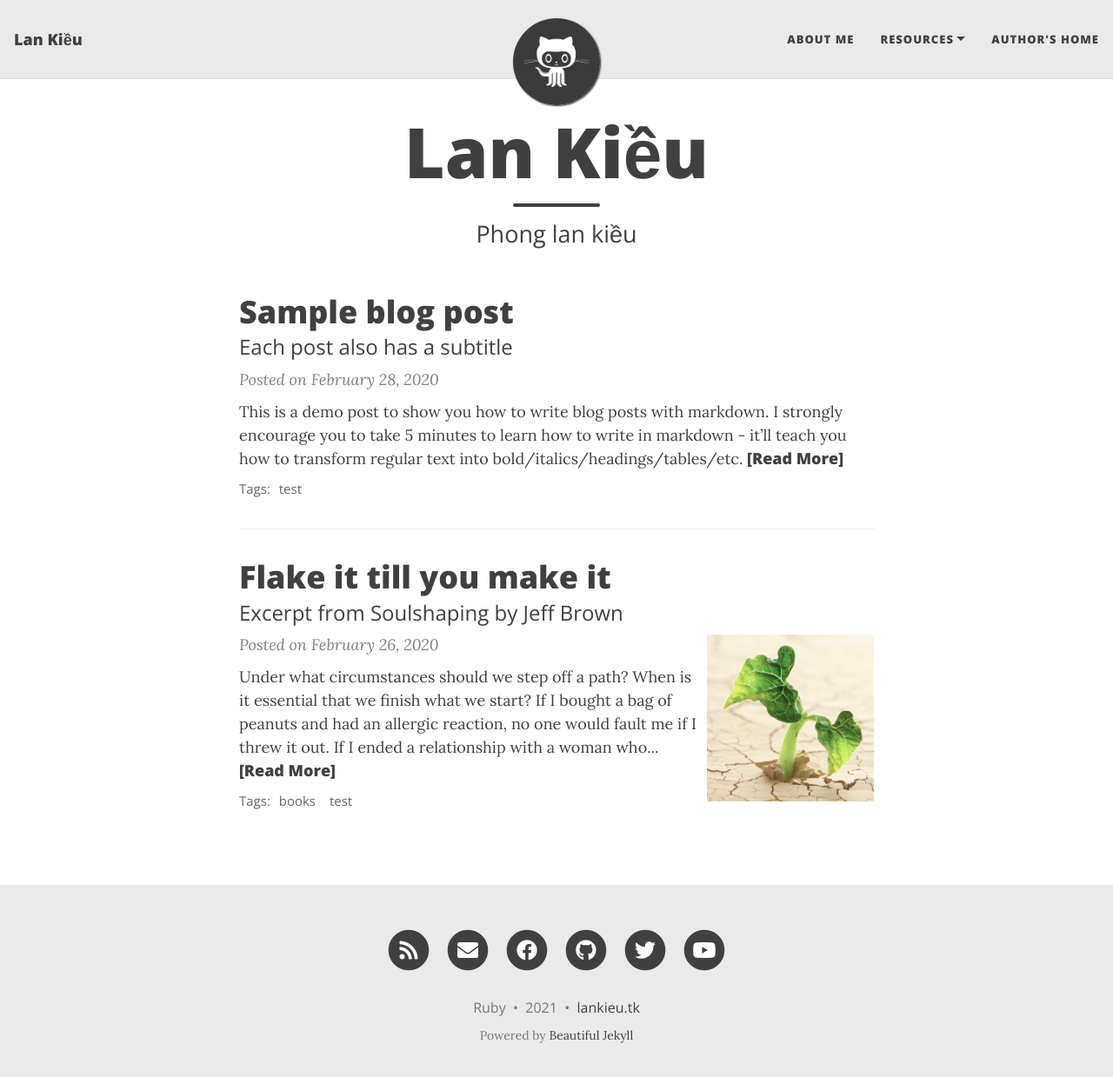
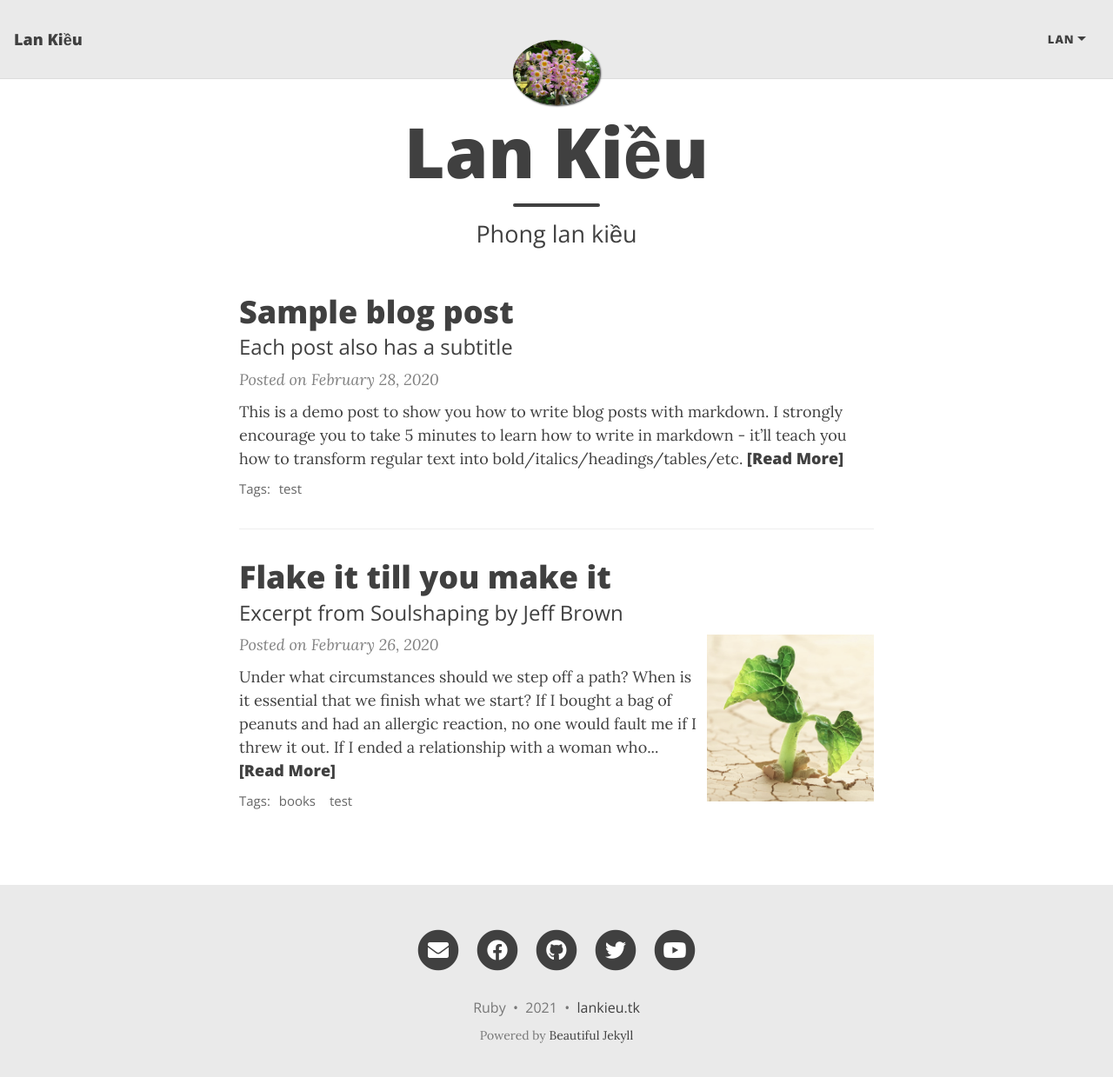
Before and after one commit to ThongNCT/chithong1612.github.io, a Jekyll site: the page built from index.html, in a window 1280 px wide and 1252 px high. Shown: the top 1239 px of the window at 87% size. Built offline with Jekyll 4.4.1, drawn with Linux system fonts in a browser that asks for light colours; nearby versions of some CDN libraries; the list of posts is cut into pages by our own code.

```diff
--- a/_config.yml
+++ b/_config.yml
@@ -14,11 +14,8 @@ author: Ruby
 # --- List of links in the navigation bar --- #
 
 navbar-links:
-  About Me: "aboutme"
-  Resources:
-    - Beautiful Jekyll: "https://beautifuljekyll.com"
-    - Learn markdown: "https://www.markdowntutorial.com/"
-  Author's home: "https://deanattali.com"
+  Lan:
+    - Kiều: "http://lankieu.tk"
 
 # --- Logo --- #
 
@@ -63,7 +60,7 @@ social-network-links:
 
 # If you want to show a link to an RSS in the footer, add the site description here.
 # If you don't want to show an RSS link, remove the following line.
-rss-description: This website is a virtual proof that I'm awesome
+# rss-description: This website is a virtual proof that I'm awesome
 
 # --- General options --- #
 
--- a/_layouts/base.html
+++ b/_layouts/base.html
@@ -21,7 +21,6 @@ common-js:
 
 <!DOCTYPE html>
 <html lang="{{ page.language | default: site.language | default: 'en' }}">
-<!-- Beautiful Jekyll 5.0.0 | Copyright Dean Attali 2020 -->
 {% include head.html %}
 
 <body>
--- a/assets/css/pygment_highlights.css
+++ b/assets/css/pygment_highlights.css
@@ -1,4 +1,3 @@
-/* .highlight  { background: #ffffff; } Dean commented out */
 /* .highlight pre { background-color: #fff; font-size: 16px } */
 .highlight .c { color: #999988; font-style: italic } /* Comment */
 .highlight .err { color: #a61717; background-color: #e3d2d2 } /* Error */
--- a/assets/js/beautifuljekyll.js
+++ b/assets/js/beautifuljekyll.js
@@ -1,4 +1,3 @@
-// Dean Attali / Beautiful Jekyll 2020
 
 var BeautifulJekyllJS = {
 
```
Also changed, not shown: assets/img/avatar-icon.png.
